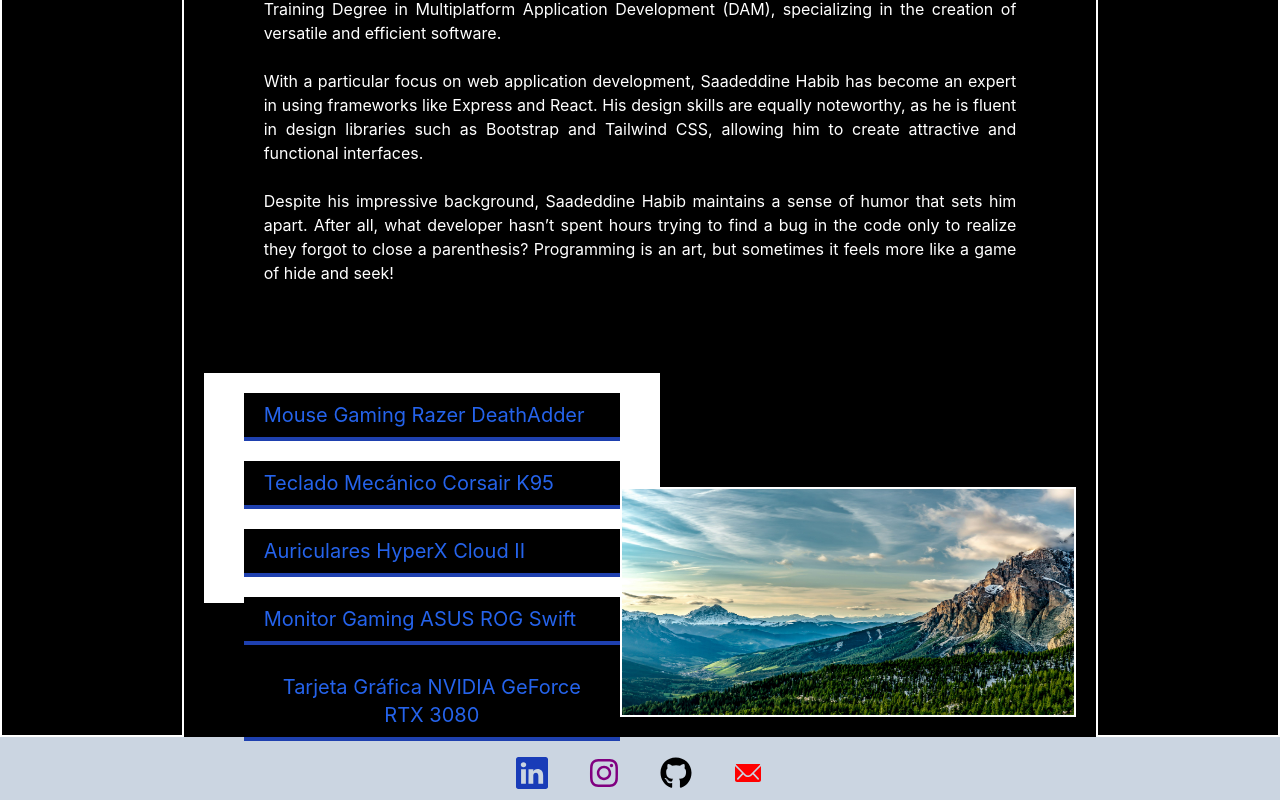
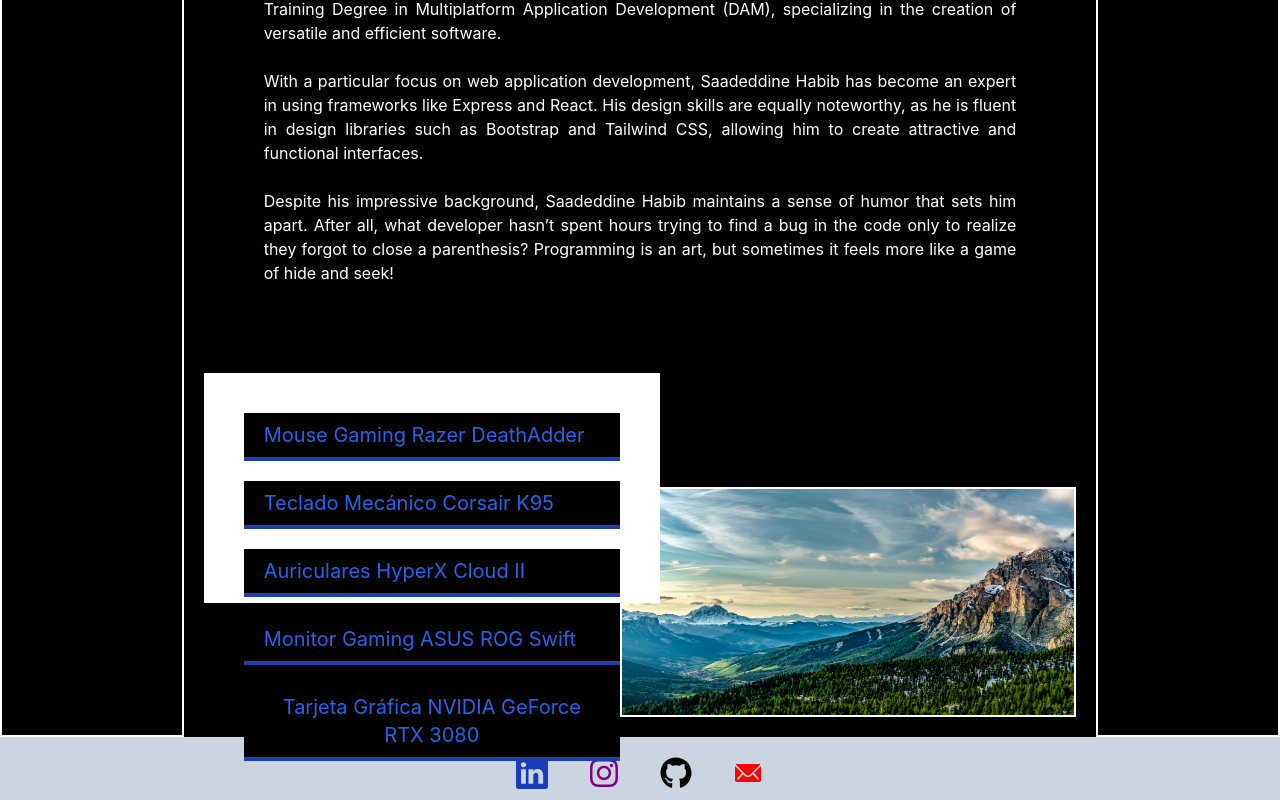
Before and after one commit to SaaDeDD1neHab1b/Digital_Portfolio, a React (Create React App) app: page /About in a window 1280 px wide. Shown: the part 363-1163 px from the top of the page. Built offline with nearby package versions, Linux system fonts and the light colour scheme.

Commit message:
Fixing minor bugs

```diff
--- a/src/Components/CSS/styles.css
+++ b/src/Components/CSS/styles.css
@@ -100,6 +100,10 @@ img {
 }
 
 .divAbs {
-    @apply absolute left-0 top-0 h-3/5 w-1/2 bg-white
+    @apply absolute left-0 top-0 h-3/5 w-1/2 bg-white z-50
 
 }
+
+.divOver {
+  @apply overflow-y-scroll
+}
--- a/src/Components/TimelineGoals.jsx
+++ b/src/Components/TimelineGoals.jsx
@@ -14,10 +14,13 @@ export default function TimelineGoals(props) {
     return (
         <div className="realtiveEx">
             <div className="divAbs">
-                <div>
-                    {/* CONTINUE DEVOLPING THE BUTTONS AND DIPLAY INFORMATION*/ }
+                <div className="divOver">
+                    {/* CONTINUE DEVOLPING THE BUTTONS AND DIPLAY INFORMATION*/}
                     {productosGaming.map((item) => {
-                        return <a className="active-btn" href="#test">{item.nombre}</a>
+                        return (
+                            <a className="active-btn" href="#test">{item.nombre}</a>
+
+                        )
                     })}
                 </div>
 
```
